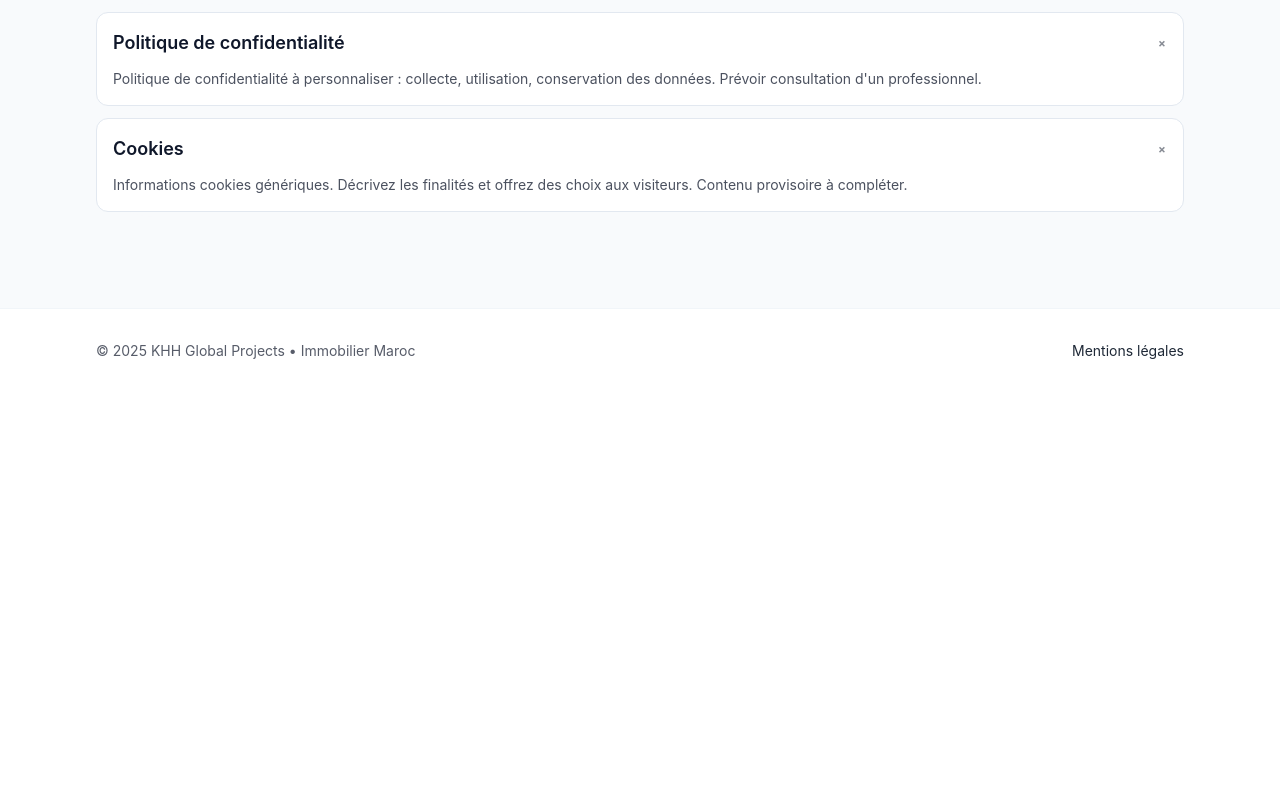
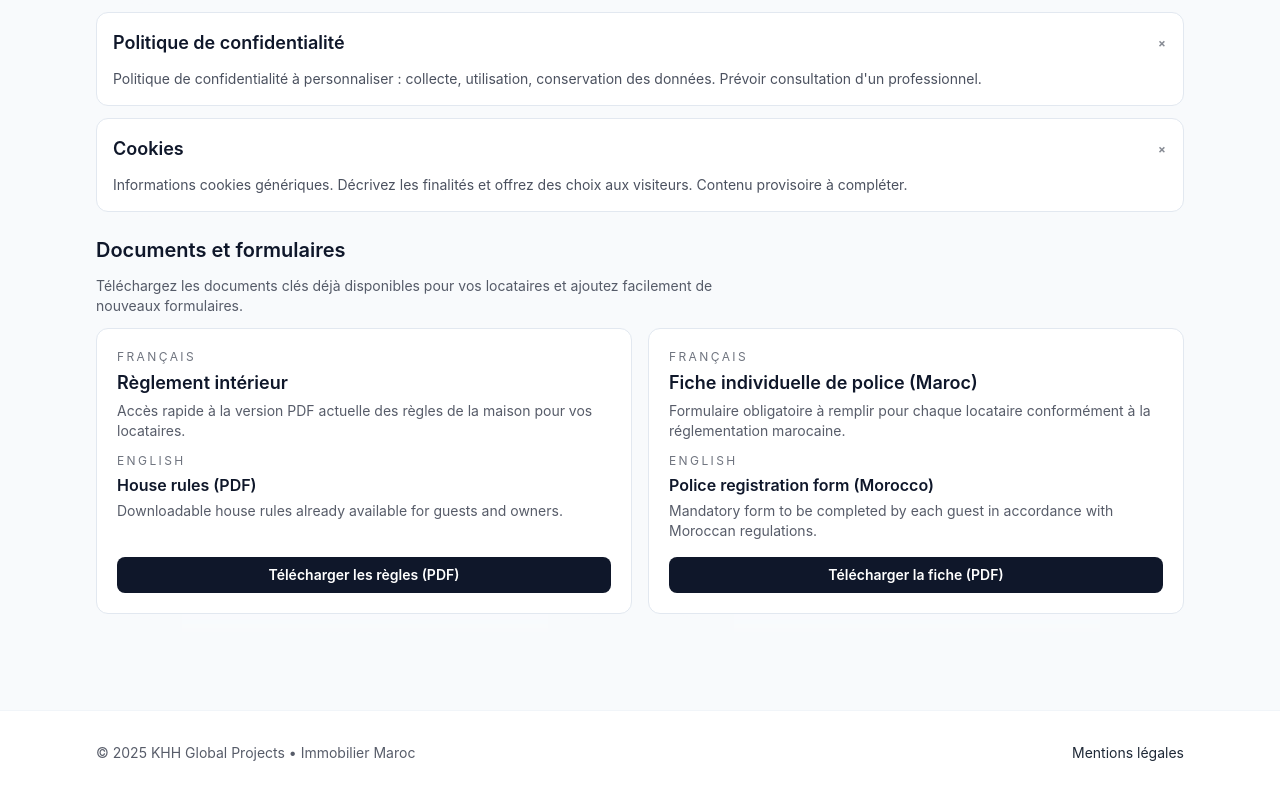
Before and after one commit to parodave/IAMobileHome, a Next.js app: page / in a window 1280 px wide. Shown: the part 5528-6323 px from the top of the page. Before the commit the page ends 5921 px from the top, so only its background shows below. Built offline with nearby package versions, Linux system fonts and the light colour scheme.

Commit message:
Add police registration form download

```diff
--- a/components/sections/LegalSection.tsx
+++ b/components/sections/LegalSection.tsx
@@ -3,6 +3,16 @@
 
 import MotionSection from '@/components/motion/MotionSection';
 import { PageContainer } from '../layout/PageContainer';
+
+type LegalDocument = {
+  titleFr: string;
+  subtitleFr: string;
+  titleEn: string;
+  subtitleEn: string;
+  href: string;
+  buttonLabelFr: string;
+  buttonLabelEn?: string;
+};
 
 const items = [
   {
@@ -24,6 +34,27 @@ const items = [
     title: 'Cookies',
     content:
       'Informations cookies génériques. Décrivez les finalités et offrez des choix aux visiteurs. Contenu provisoire à compléter.'
+  }
+];
+
+const legalDocuments: LegalDocument[] = [
+  {
+    titleFr: 'Règlement intérieur',
+    subtitleFr: 'Accès rapide à la version PDF actuelle des règles de la maison pour vos locataires.',
+    titleEn: 'House rules (PDF)',
+    subtitleEn: 'Downloadable house rules already available for guests and owners.',
+    href: '/api/pdf/marrakech-apartment',
+    buttonLabelFr: 'Télécharger les règles (PDF)',
+    buttonLabelEn: 'Download house rules (PDF)'
+  },
+  {
+    titleFr: 'Fiche individuelle de police (Maroc)',
+    subtitleFr: 'Formulaire obligatoire à remplir pour chaque locataire conformément à la réglementation marocaine.',
+    titleEn: 'Police registration form (Morocco)',
+    subtitleEn: 'Mandatory form to be completed by each guest in accordance with Moroccan regulations.',
+    href: '/pdfs/fiche-police-maroc.pdf',
+    buttonLabelFr: 'Télécharger la fiche (PDF)',
+    buttonLabelEn: 'Download the form (PDF)'
   }
 ];
 
@@ -49,6 +80,42 @@ export function LegalSection() {
             </details>
           ))}
         </div>
+        <div className="space-y-3">
+          <h3 className="text-xl font-semibold text-ink">Documents et formulaires</h3>
+          <p className="max-w-2xl text-sm text-ink/70">
+            Téléchargez les documents clés déjà disponibles pour vos locataires et ajoutez facilement de nouveaux formulaires.
+          </p>
+          <div className="grid gap-4 md:grid-cols-2">
+            {legalDocuments.map((doc) => (
+              <div
+                key={doc.href}
+                className="flex h-full flex-col justify-between rounded-xl border border-slate-200 bg-white p-5 shadow-soft transition hover:-translate-y-0.5 hover:shadow-lg"
+              >
+                <div className="space-y-3">
+                  <div className="space-y-1">
+                    <p className="text-xs uppercase tracking-[0.2em] text-ink/60">Français</p>
+                    <h4 className="text-lg font-semibold text-ink">{doc.titleFr}</h4>
+                    <p className="text-sm text-ink/70">{doc.subtitleFr}</p>
+                  </div>
+                  <div className="space-y-1">
+                    <p className="text-xs uppercase tracking-[0.2em] text-ink/60">English</p>
+                    <h5 className="text-base font-semibold text-ink">{doc.titleEn}</h5>
+                    <p className="text-sm text-ink/70">{doc.subtitleEn}</p>
+                  </div>
+                </div>
+                <a
+                  href={doc.href}
+                  target="_blank"
+                  rel="noopener noreferrer"
+                  aria-label={doc.buttonLabelEn ?? doc.buttonLabelFr}
+                  className="mt-4 inline-flex items-center justify-center rounded-lg bg-ink px-4 py-2 text-sm font-semibold text-white transition hover:-translate-y-0.5 hover:shadow-lg focus-visible:outline focus-visible:outline-2 focus-visible:outline-offset-2 focus-visible:outline-ink"
+                >
+                  {doc.buttonLabelFr}
+                </a>
+              </div>
+            ))}
+          </div>
+        </div>
       </PageContainer>
     </MotionSection>
   );
--- a/package.json
+++ b/package.json
@@ -10,6 +10,7 @@
   },
   "dependencies": {
     "framer-motion": "^10.18.0",
+    "iconv-lite": "^0.7.0",
     "next": "^14.2.4",
     "pdfkit": "^0.15.0",
     "react": "^18.3.1",
```
Also changed, not shown: 2 other files (tests, documents, lock files or other folders).
